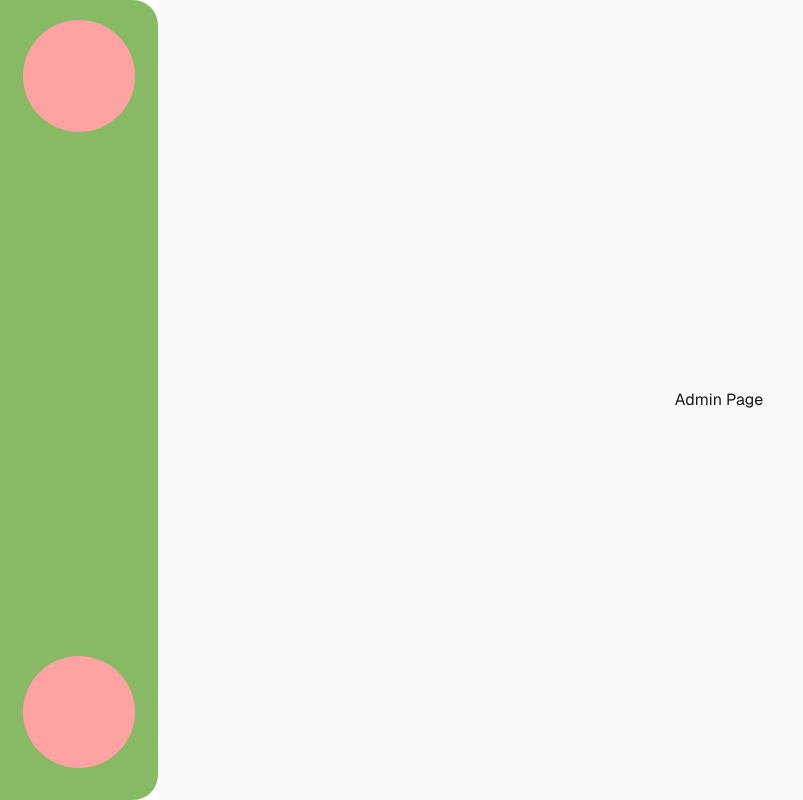
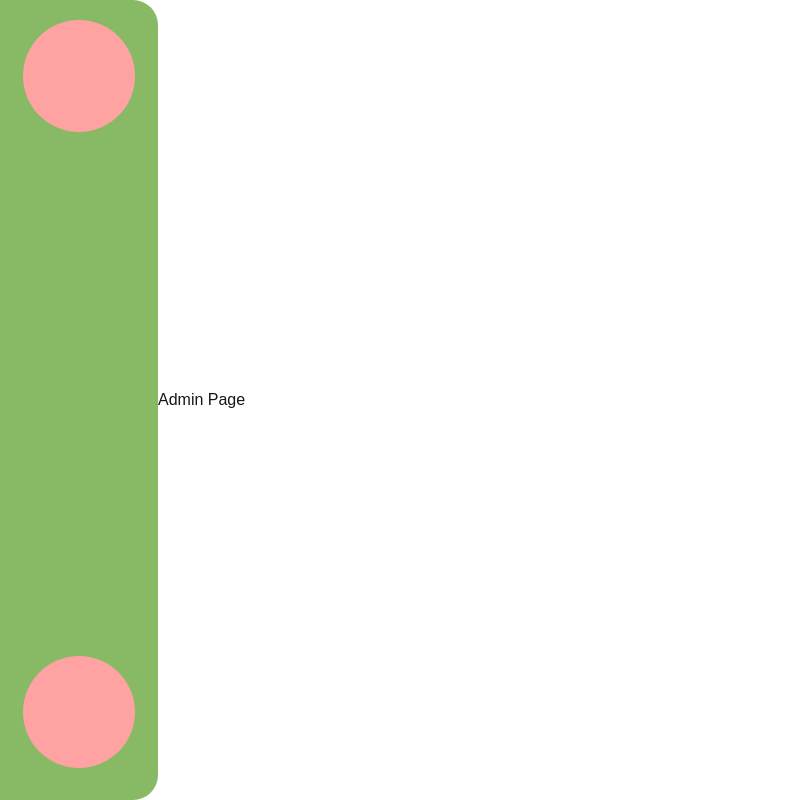
Before and after one commit to EputraP/hydroponic-project-fe, a Next.js app: page /admin in a window 1280 px wide. Shown: the whole page, without its empty margins (0-803 px from the left). Built offline with nearby package versions, Linux system fonts and the light colour scheme.

Commit message:
add metadata

```diff
--- a/app/(dashboard)/admin/page.tsx
+++ b/app/(dashboard)/admin/page.tsx
@@ -1,6 +1,12 @@
+import { Metadata } from "next";
+
+export const metadata: Metadata = {
+  title: "Admin Page",
+};
+
 export default function AdminPage() {
     return (
-        <div className="flex min-h-screen items-center justify-center bg-zinc-50 font-sans dark:bg-black">
+        <div className="flex min-h-screen items-center justify-centerfont-sans">
             Admin Page
         </div>
     );
```
